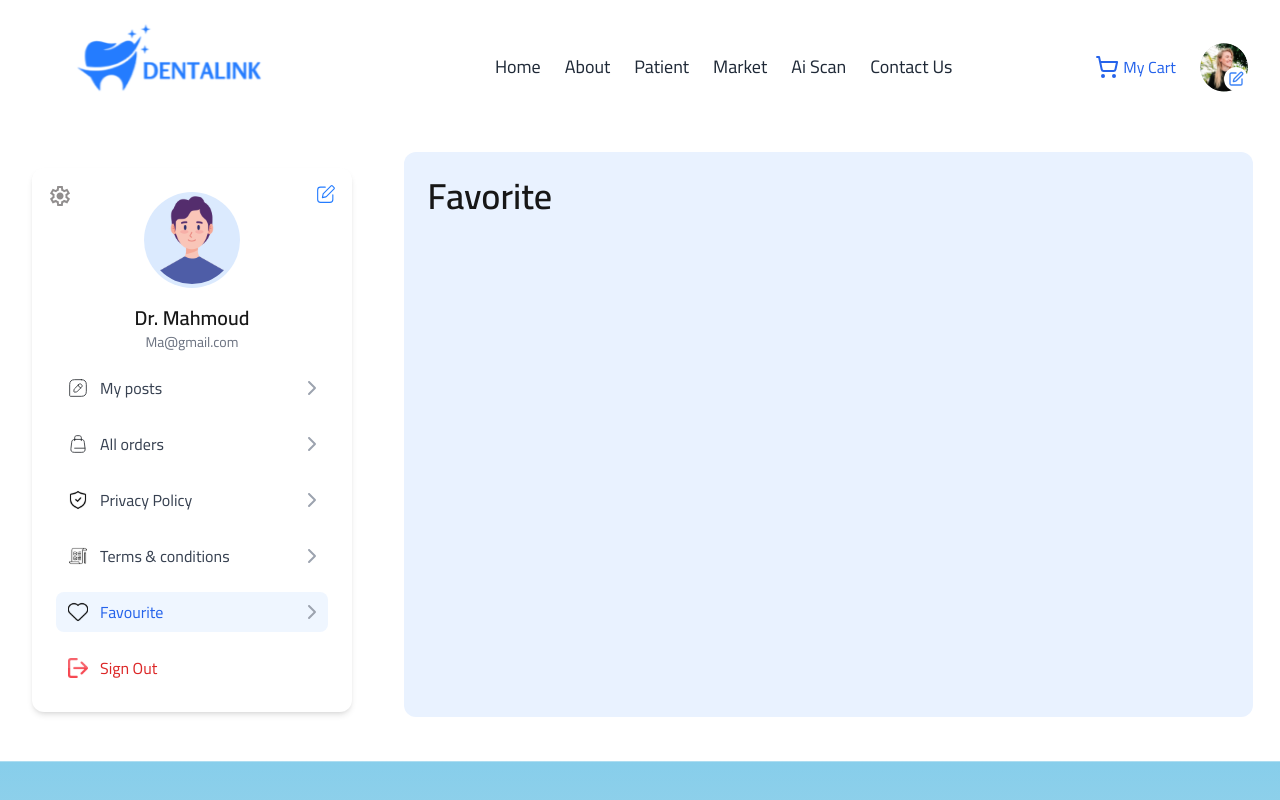
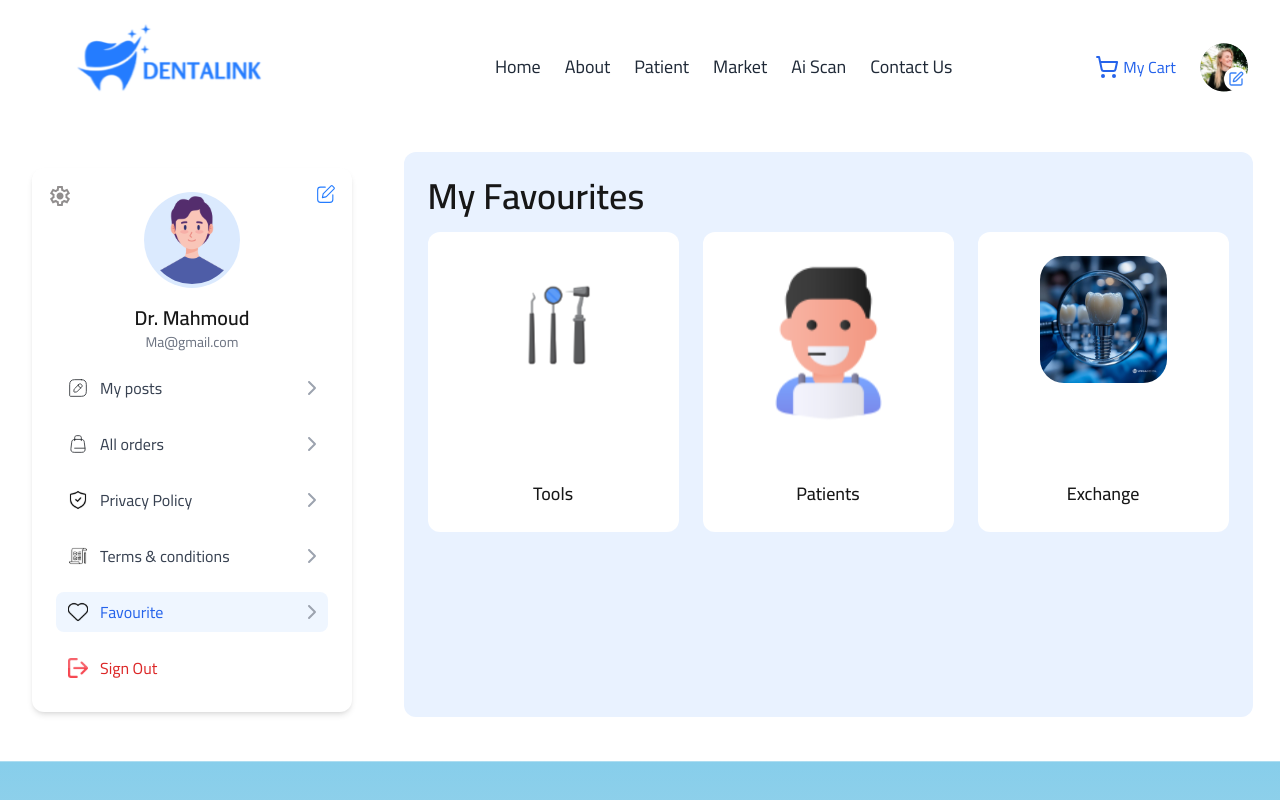
Before and after one commit to doniahusien/denta-Link, a Next.js app: page /favourite in a window 1280 px wide. Shown: the top 800 px of the page. Built offline with nearby package versions, Linux system fonts and the light colour scheme; sample sign-in values are in the browser's storage.

Commit message:
fix(favourite): updated UI and logic for favorite patients page

```diff
--- a/src/app/(profile)/favourite/page.jsx
+++ b/src/app/(profile)/favourite/page.jsx
@@ -1,14 +1,23 @@
 "use client";
 
 import ContentBox from '@/components/UI/profile/ContentBox';
+import IconCard from '@/components/UI/profile/IconCard';
 import ProtectedRoute from '@/components/ProtectedRoute';
-export default function ProfilePage() {
+import { favouriteCards } from '../../../../public/data/cardsData';
+export default function FavPage() {
 
     return (
         <ProtectedRoute>
-      <ContentBox title="Favorite">
+            <ContentBox title="My Favourites">
                 <div className="grid grid-cols-1 gap-6 sm:grid-cols-2 lg:grid-cols-3">
-
+                    {favouriteCards.map((card) => (
+                        <IconCard
+                            key={card.href}
+                            icon={card.icon}
+                            title={card.title}
+                            href={card.href}
+                        />
+                    ))}
                 </div>
             </ContentBox>
         </ProtectedRoute>
```
Lines whose indentation alone changed are shown as unchanged.
